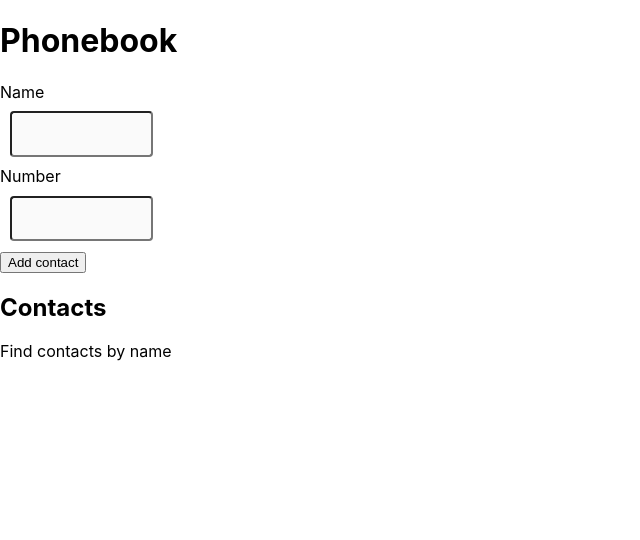
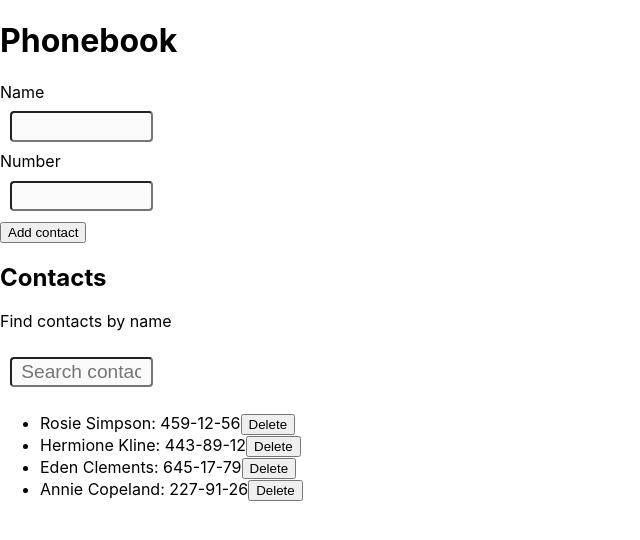
Before and after one commit to Volodymyr-Oliynyk/goit-react-hw-02-phonebook, a React (Create React App) app: page / in a window 1280 px wide. Shown: the top 540 px of the page, without its empty margins (0-640 px from the left). Built offline with nearby package versions, Linux system fonts and the light colour scheme.

Commit message:
refactoring_form_component

```diff
--- a/package.json
+++ b/package.json
@@ -7,7 +7,9 @@
     "@testing-library/jest-dom": "^5.16.3",
     "@testing-library/react": "^12.1.4",
     "@testing-library/user-event": "^13.5.0",
+    "formik": "^2.2.9",
     "nanoid": "^4.0.0",
+    "prop-types": "^15.8.1",
     "react": "^18.1.0",
     "react-dom": "^18.1.0",
     "react-scripts": "5.0.1",
--- a/src/App.jsx
+++ b/src/App.jsx
@@ -1,47 +1,62 @@
 import React, { Component } from 'react';
 import { nanoid } from 'nanoid';
-import {Form} from 'components/Form';
-
+import { FormContact } from './components/FormContact';
 
 export class App extends Component {
   state = {
-    contacts: [],
+    contacts: [
+      { id: 'id-1', name: 'Rosie Simpson', number: '459-12-56' },
+      { id: 'id-2', name: 'Hermione Kline', number: '443-89-12' },
+      { id: 'id-3', name: 'Eden Clements', number: '645-17-79' },
+      { id: 'id-4', name: 'Annie Copeland', number: '227-91-26' },
+    ],
+    filter: '',
   };
 
-  formSubmitHandler = data => {
-    const newContact = {
-      name: data.name,
-      number: data.number,
-      id: nanoid(),
-    };
-    this.setState(state => ({
-      contacts: [...state.contacts, newContact],
-    }));
+  // formSubmitHandler = data => {
+  //   const newContact = {
+  //     name: data.name,
+  //     number: data.number,
+  //     id: nanoid(),
+  //   };
+  //   this.setState(state => ({
+  //     contacts: [...state.contacts, newContact],
+  //   }));
+  // };
+
+  contactFilterHandler = e => {
+    const search = e.target.value;
+    const filteredContacts = this.contacts.filter(contact =>
+      contact.name.toLowerCase().includes(search.toLowerCase())
+    );
+    this.setState({ contacts: filteredContacts });
   };
 
   render() {
     const { contacts } = this.state;
-
+    const contactFilterList = this.contactFilterHandler;
     return (
       <div>
         <h1>Phonebook</h1>
-        <Form onFormSubmit={this.formSubmitHandler}/>
+        <FormContact onFormSubmit={this.formSubmitHandler} />
         <h2>Contacts</h2>
 
         <p>Find contacts by name</p>
-        {/* <input type="text"
+        <input
+          type="text"
           placeholder="Search contact"
-          onChange={e => {
-            const search = e.target.value;
-            const filteredContacts = contacts.filter(contact => contact.name.toLowerCase().includes(search.toLowerCase()));
-            this.setState({ contacts: filteredContacts });
-          }
-        }
-            /> */}
+          onChange={contactFilterList}
+        />
+
         <ul>
+          {/* {contactFilterList === '' ? (contacts.map(contact => (
+            <li key={contact.id}>
+              {contact.name}:{contact.number} </li>))) : (contactFilterList)
+          } */}
           {contacts.map(contact => (
             <li key={contact.id}>
               {contact.name}: {contact.number}
+              <button type="button">Delete</button>
             </li>
           ))}
         </ul>
--- a/src/components/Form.js
+++ b/src/components/FormContact.js
@@ -1,6 +1,9 @@
-import React, { Component } from 'react';
+import React, {Component} from 'react';
+import { nanoid } from 'nanoid';
+import PropTypes from 'prop-types';
+import { Formik, Form, Field } from 'formik';
 
-export class Form extends Component {
+export class FormContact extends Component {
   state = {
     name: '',
     number: '',
@@ -14,28 +17,42 @@ export class Form extends Component {
     });
   };
 
-  handleSubmit = e => {
-    e.preventDefault();
-    this.props.onFormSubmit(this.state);
-    console.log(this.state);
-    this.reset();
+  handleSubmit = (values, action) => {
+    const { name, number } = values;
+    const { addContact } = this.props;
+
+    addContact({
+      id: nanoid(),
+      name,
+      number,
+    });
+
+    action.resetForm();
   };
 
-  reset = () => {
-    this.setState({
-      name: '',
-      number: '',
-    });
-  };
+
+//   //   this.props.onFormSubmit(this.state);
+//   //   console.log(this.state);
+
+//   //   this.reset();
+//   // };
+
+//   // reset = () => {
+//   //   this.setState({
+//   //     name: '',
+//   //     number: '',
+//   //   });
+//   // };
 
   render() {
     const { name, number } = this.state;
 
     return (
-      <form onSubmit={this.handleSubmit}>
-        <label>
+      <Formik initialValues={this.state} onSubmit={this.handleSubmit}>
+        <Form>
+        <label htmlFor='name'>
           Name
-          <input
+          <Field
             className="container"
             type="text"
             name="name"
@@ -46,9 +63,9 @@ export class Form extends Component {
             required
           />
         </label>
-        <label>
+        <label htmlFor='number'>
           Number
-          <input
+          <Field
             className="container"
             type="tel"
             name="number"
@@ -60,7 +77,8 @@ export class Form extends Component {
           />
         </label>
         <button type="submit">Add contact</button>
-      </form>
-    );
+      </Form>
+      </Formik>
+      );
   }
 }
--- a/src/index.css
+++ b/src/index.css
@@ -18,16 +18,12 @@ code {
 display: flex;
 }
 input {
-
-  border-radius: 4px;
+   border-radius: 4px;
   background-color: #fafafa;
   color: #333;
   font-size: 1.2em;
   padding: 0.5em;
   margin: 0.5em;
   width: 120px;
-  height: auto;
+  height: 7px;
 }
-  input:focus {
-    border: 2px solid #1678e7;
-  }
```
Also changed, not shown: 1 other file (tests, documents, lock files or other folders).
